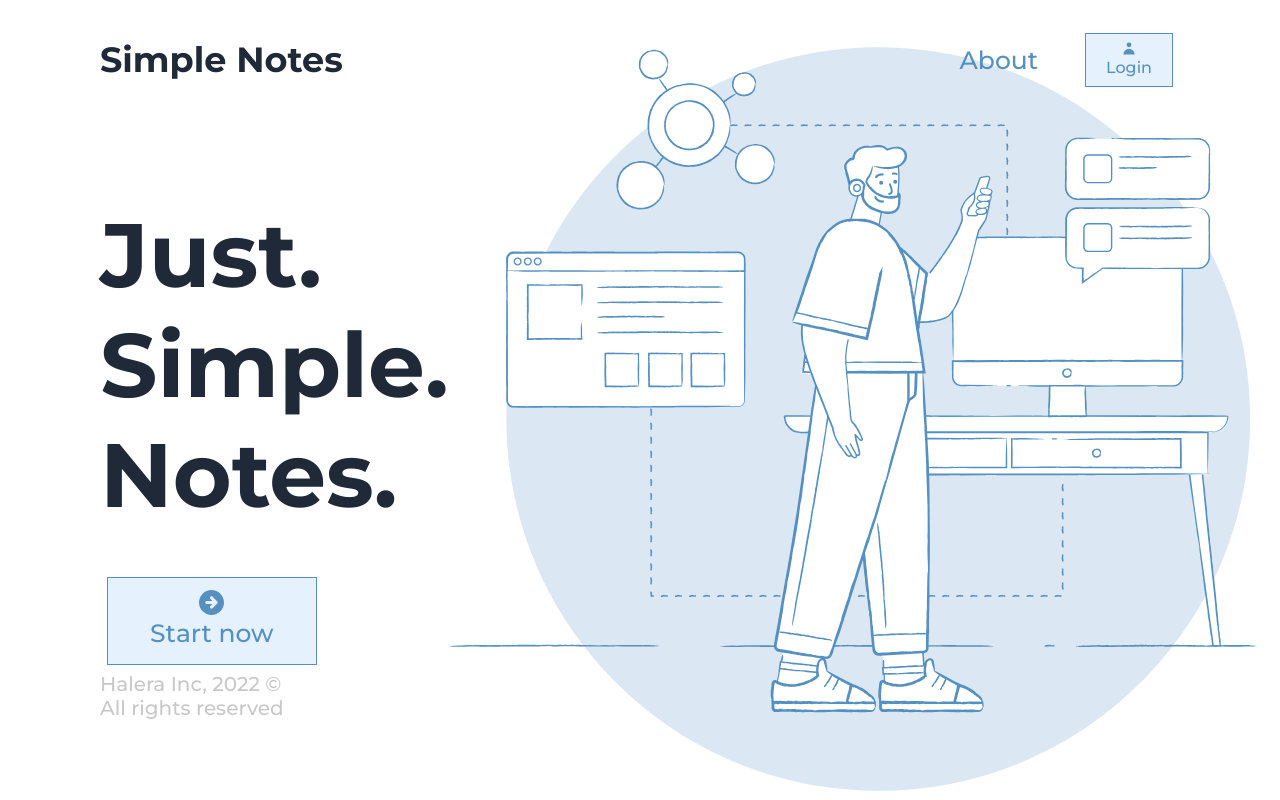
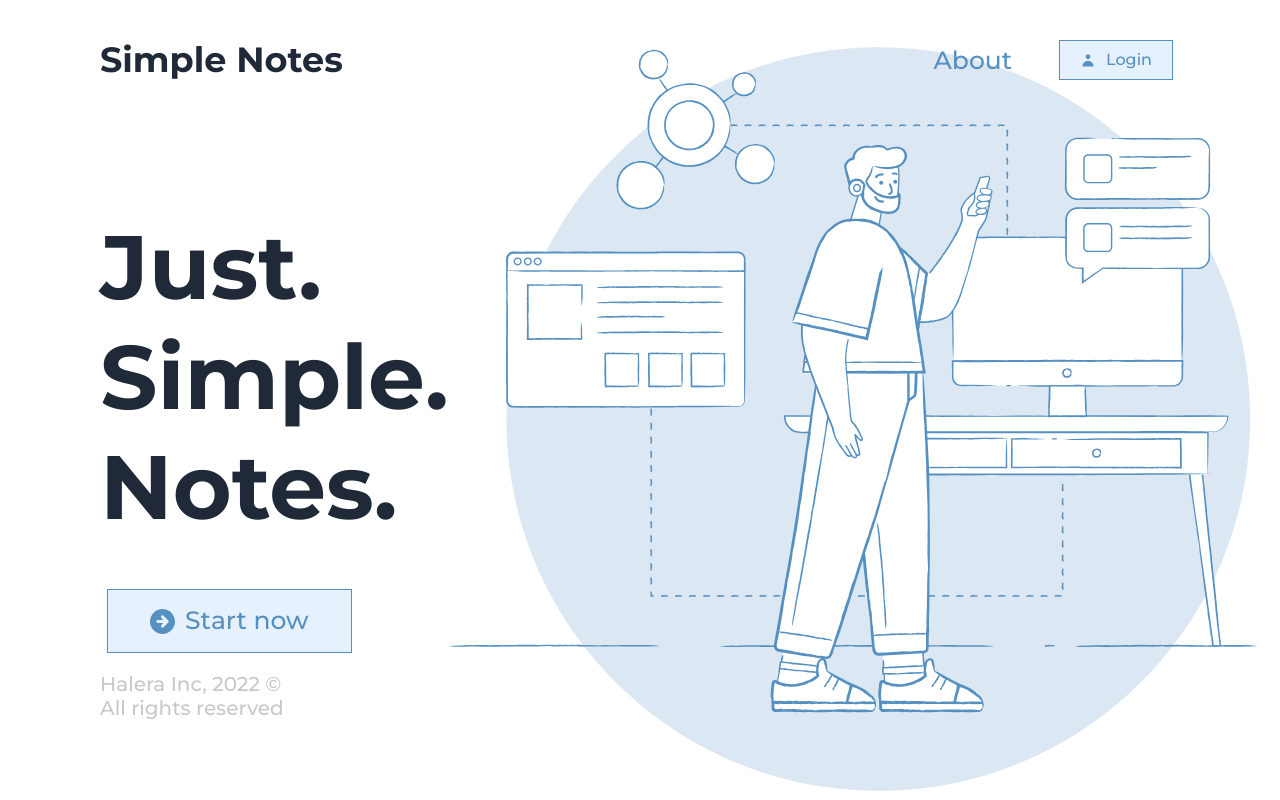
Before and after one commit to Halera-inc/simple-notes-front, a Next.js app: page / in a window 1280 px wide. Shown: the top 800 px of the page. Built offline with nearby package versions, Linux system fonts and the light colour scheme; no server answers.

Commit message:
feat: add colors in custom button

```diff
--- a/pages/notes.tsx
+++ b/pages/notes.tsx
@@ -6,7 +6,6 @@ import s from "../src/styles/Notes.module.css"
 import {useAppDispatch, useAppSelector} from "../src/utils/hooks";
 import ModalWindow from "../src/components/ModalWindow";
 import {useRouter} from "next/router";
-import {initializeApp} from "../src/bll/slices/authSlice";
 import {colorizedColorType} from "../src/components/Note";
 import {ColorSamplesType} from "../src/api/notes-api";
 
@@ -50,6 +49,7 @@ const Notes = () => {
         dispatch(editNote({id, title, note_text})) // todo need to fix with appAPI
     }
     const onDiscardClickHandler = () => {
+
     }
 
     typeof window !== 'undefined' && !isLoggedIn && router.push('/')
--- a/src/bll/slices/notesSlice.ts
+++ b/src/bll/slices/notesSlice.ts
@@ -1,15 +1,13 @@
 import {createAsyncThunk, createSlice, PayloadAction} from '@reduxjs/toolkit'
 import axios from 'axios'
-import {ColorSamplesType, notesAPI, NoteTextType, NoteTodoType, NoteViewType} from 'src/api/notes-api'
+import {ColorSamplesType, notesAPI, NoteTextType, NoteViewType} from 'src/api/notes-api'
 
 export const getNotes = createAsyncThunk('notes/getNotes', async (_, thunkAPI) => {
         try {
             const res = await notesAPI.getNotes()
-            const notes = res.data
-            return notes
+            return res.data
         } catch (error) {
-            const data = error
-            if (axios.isAxiosError(error) && data) {
+            if (axios.isAxiosError(error) && error) {
                 // dispatch(setAppError(data.error || 'Some error occurred'));
                 // } else (dispatch(setAppError(error.message + '. More details in the console')))
                 console.log({...error});
@@ -21,12 +19,9 @@ export const getNotes = createAsyncThunk('notes/getNotes', async (_, thunkAPI) =
 export const createNote = createAsyncThunk('notes/createNote', async (params: PostNoteParamsType, thunkAPI) => {
         try {
             const res = await notesAPI.createNote(params.title, params.note_text, params.color, params.note_mode)
-            console.log(res.data)
-            const note = res.data
-            return note
+            return res.data
         } catch (error) {
-            const data = error
-            if (axios.isAxiosError(error) && data) {
+            if (axios.isAxiosError(error) && error) {
                 // dispatch(setAppError(data.error || 'Some error occurred'));
                 // } else (dispatch(setAppError(error.message + '. More details in the console')))
                 console.log({...error});
@@ -50,7 +45,7 @@ export const editNote = createAsyncThunk('notes/editNote',
         try {
             const res = await notesAPI.updateNote(params.id, params.title,
                 params.note_text, params.color, params.note_mode)
-                return {noteId: params.id, newColor: params.color, newTitle: params.title, newText: params.note_text, newMode: params.note_mode}
+            return {noteId: params.id, newColor: params.color, newTitle: params.title, newText: params.note_text, newMode: params.note_mode}
         } catch (error) {
             console.log(error)
             return thunkAPI.rejectWithValue(null)
--- a/src/components/Header/Header.tsx
+++ b/src/components/Header/Header.tsx
@@ -20,7 +20,6 @@ const Header = () => {
     const onChangeLogin = () => {
         setLogin(!login)
     }
-    console.log(userName)
 
     return (
         <>
--- a/src/components/Settings/inputform/InputForm.tsx
+++ b/src/components/Settings/inputform/InputForm.tsx
@@ -22,7 +22,6 @@ const InputForm = () => {
 
     return (
         <form onSubmit={handleSubmit(onSubmit)}>
-
             <div className={s.edit}>
                 <ul className={s.editMyProfile}>
                     <label>
--- a/src/components/Sidebar/Sidebar.tsx
+++ b/src/components/Sidebar/Sidebar.tsx
@@ -39,7 +39,6 @@ const Sidebar = () => {
         setNewNoteText('')
     }
     const onDiscardClickHandler = () => {  // todo need to fix with appAPI
-        alert('Cancel in Add mode') //need to fix
         setNewNoteTitle('')
         setNewNoteText('')
     }
--- a/src/components/universalComponent/Button/Button.tsx
+++ b/src/components/universalComponent/Button/Button.tsx
@@ -1,14 +1,17 @@
 import React, {useState} from 'react';
 import {CSSProperties} from "styled-components";
-import s from './Button.module.css'
 import Link from "next/link";
+import {Property} from "csstype";
 
+type colorsButtonType = 'RED' | 'GREEN' | 'DEFAULT'
 type PropsType = {
     title: string
     callback?: (params: any) => void
     style?: CSSProperties | undefined
     link?: string
     icon?: JSX.Element
+    color?: colorsButtonType
+    htmlFor?: string
 }
 
 const Button = (props: PropsType) => {
@@ -19,39 +22,74 @@ const Button = (props: PropsType) => {
         props.callback && props.callback(params)
     }
 
+    const returnColors = (color: colorsButtonType) => {
+        if (color === 'RED') {
+            return {
+                border: 'var(--red)',
+                backgroundColor: 'var(--red-light)',
+                color: 'var(--red)',
+            }
+        }
+        if (color === 'GREEN') {
+            return {
+                border: 'var(--green-dark)',
+                backgroundColor: 'var(--green)',
+                color: 'var(--green-dark)',
+            }
+        } else return {
+            border: 'var(--blue-dark)',
+            backgroundColor: 'var(--blue)',
+            color: 'var(--blue-dark)',
+        }
+    }
     const customStyles: CSSProperties = {
         display: "flex",
-        flexDirection: "column",
+        flexDirection: "row",
         alignItems: "center",
         justifyContent: "center",
-        padding: '6px 15px',
+        padding: '7px 15px',
         margin: 7,
-        backgroundColor: '#E5F1FD',
-        border: '1px solid #5590C1',
-        color: '#5590C1',
+        backgroundColor: returnColors(props.color ? props.color : 'DEFAULT').backgroundColor,
+        border: `1px solid ${returnColors(props.color ? props.color : 'DEFAULT').border}`,
+        color: returnColors(props.color ? props.color : 'DEFAULT').color,
         cursor: "pointer",
         transition: '0.1s ease-in-out'
     }
-
     const isHoveredCustomStyles: CSSProperties = {
-        color: 'white',
-        backgroundColor: '#5590C1',
+        color: returnColors(props.color ? props.color : 'DEFAULT').backgroundColor,
+        backgroundColor: returnColors(props.color ? props.color : 'DEFAULT').color,
     }
 
+    if (props.link) {
         return (
             <Link href={props.link ? props.link : ''}>
-            <button className={s.button}
+                <label id={'linkButton'} htmlFor={props.htmlFor ? props.htmlFor : ''}
+                       onClick={callback}
                        onMouseEnter={() => setIsHover(true)}
                        onMouseLeave={() => setIsHover(false)}
                        style={!isHover
                            ? {...customStyles, ...props.style,}
-                        : {...customStyles, ...props.style, ...isHoveredCustomStyles}}
-                    onClick={callback}>
-                {props.icon && <div>{props.icon}</div>}
-                <div>{props.title}</div>
-            </button>
+                           : {...customStyles, ...props.style, ...isHoveredCustomStyles}}>
+                    {props.icon && <div style={{margin: '0 5px'}}>{props.icon}</div>}
+                    <div style={{margin: '0 5px'}}>{props.title}</div>
+                </label>
             </Link>
-    );
+        )
+    } else {
+        return (
+            <label id={'defaultButton'} htmlFor={props.htmlFor ? props.htmlFor : ''}
+                   onClick={callback}
+                   onMouseEnter={() => setIsHover(true)}
+                   onMouseLeave={() => setIsHover(false)}
+                   style={!isHover
+                       ? {...customStyles, ...props.style,}
+                       : {...customStyles, ...props.style, ...isHoveredCustomStyles}}>
+                {props.icon && <div style={{margin: '0 5px'}}>{props.icon}</div>}
+                <div style={{margin: '0 5px'}}>{props.title}</div>
+            </label>
+        )
+    }
+
 };
 
 export default Button;
--- a/src/styles/Modal.module.css
+++ b/src/styles/Modal.module.css
@@ -11,7 +11,6 @@
     border-2
     bg-blue
     relative
-
 }
 
 .modalAction {
@@ -54,27 +53,4 @@
     min-w-full
     bg-transparent
     text-blue-dark
-
 }
-
-.modalCancel {
-    display: flex;
-    align-items: center;
-    padding: 7px 37px;
-    font-size: 15px;
-    background-color: #FFF4F4;
-    color: #F06464;
-    border: 1px solid #F06464;
-    cursor: pointer;
-}
-
-.modalSave {
-    display: flex;
-    align-items: center;
-    padding: 7px 37px;
-    font-size: 15px;
-    background-color: #D6EDD9;
-    color: #5E9C80;
-    border: 1px solid #5E9C80;
-    cursor: pointer;
-}
--- a/src/styles/globals.css
+++ b/src/styles/globals.css
@@ -3,11 +3,30 @@
 @tailwind components;
 @tailwind utilities;
 
+/* custom colors*/
+:root {
+    --bg-black: #212121;
+    --white: #FFFFFF;
+    --bg-white-dark: #F2F6F9;
+    --mustard: #F6F0D8;
+    --mustard-dark: #C6B05D;
+    --blue: #E5F1FD;
+    --blue-dark: #5590C1;
+    --violet: #E5DEF0;
+    --violet-dark: #866FA7;
+    --green: #D6EDD9;
+    --green-dark: #5E9C80;
+    --gray: #E5E5E5;
+    --red: #F06464;
+    --red-light: #FFF4F4;
+    --blue-night: #40617C;
+}
+
 html body #__next {
     height: 100%;
 }
 
-body{
+body {
     overflow: hidden;
 }
 
```
Also changed, not shown: src/components/ModalWindow.tsx (+18 -12 lines). Lines whose indentation alone changed are shown as unchanged.
